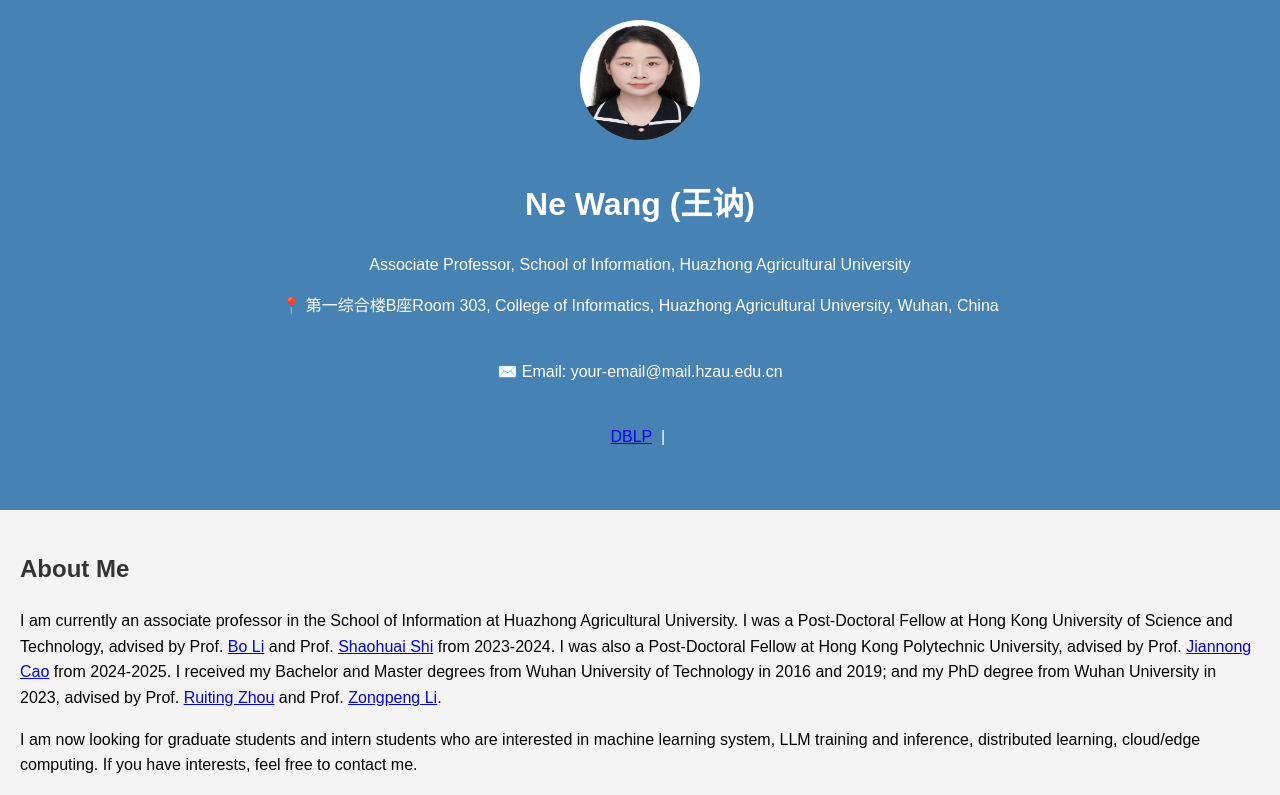
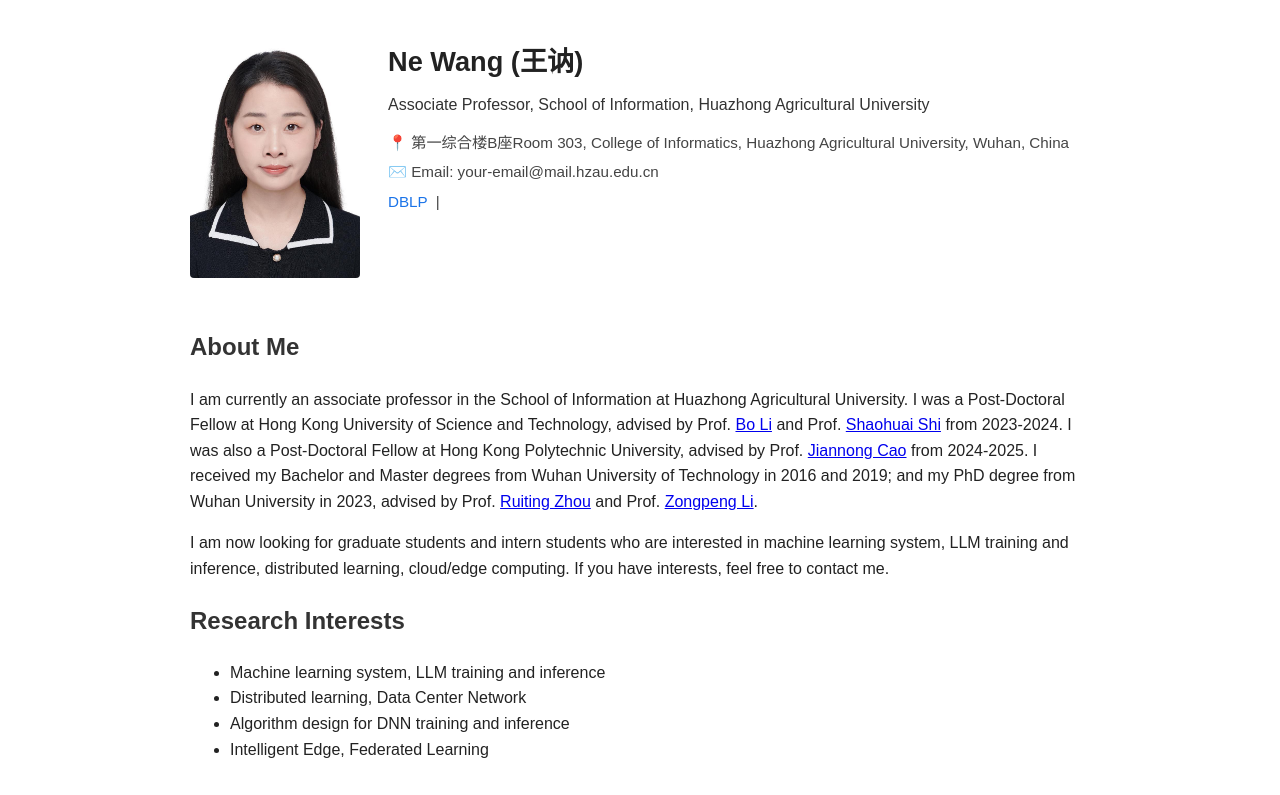
Before and after one commit to cswangne/nwang, a plain HTML site: page index.html in a window 1280 px wide. Shown: the top 795 px of the page. Drawn offline with Linux system fonts and the light colour scheme.

Commit message:
Update index.html

```diff
--- a/index.html
+++ b/index.html
@@ -10,21 +10,55 @@
             line-height: 1.6;
             margin: 0;
             padding: 0;
-            background-color: #f4f4f4;
+            background-color: #fff;
+            color: #222;
         }
+        /* ===== 新的 header：左侧方形头像 + 右侧信息 ===== */
         header {
-            background: #4682B4;
-            color: #fff;
-            padding: 20px 0;
-            text-align: center;
+            display: flex;
+            align-items: flex-start;
+            gap: 28px;
+            max-width: 900px;
+            margin: 40px auto 10px;
+            padding: 0 20px;
+            background: none;        /* 去掉蓝色背景 */
+            color: #222;             /* 文字改深色 */
+            text-align: left;
         }
         header img {
-            border-radius: 50%;
-            width: 120px;
-            height: 120px;
-            margin-bottom: 10px;
+            width: 170px;
+            height: auto;
+            border-radius: 4px;      /* 方形带一点圆角；想要纯方形改成 0 */
+            object-fit: cover;
+            margin: 0;
+            flex-shrink: 0;
         }
+        .header-info h1 {
+            margin: 0 0 8px;
+            font-size: 1.7em;
+            color: #222;
+        }
+        .header-info .title {
+            margin: 0 0 14px;
+            color: #333;
+            font-size: 1em;
+        }
+        .header-info .contact {
+            margin: 5px 0;
+            color: #444;
+            font-size: 0.95em;
+        }
+        .header-info .contact a {
+            color: #1a73e8;
+            text-decoration: none;
+        }
+        .header-info .contact a:hover {
+            text-decoration: underline;
+        }
+        /* ============================================ */
         .content {
+            max-width: 900px;
+            margin: 0 auto;
             padding: 20px;
         }
         h2 {
@@ -41,7 +75,6 @@
         }
         .publication-list li {
             margin-bottom: 15px;
-
         }
         .publication-title {
             color: #6a1b9a; /* Purple */
@@ -88,13 +121,6 @@
         <p>I am currently an associate professor in the School of Information at Huazhong Agricultural University. I was a Post-Doctoral Fellow at Hong Kong University of Science and Technology, advised by Prof. <a href="https://www.cse.ust.hk/~bli/">Bo Li</a> and Prof. <a href="https://shaohuais.github.io/">Shaohuai Shi</a> from 2023-2024. I was also a Post-Doctoral Fellow at Hong Kong Polytechnic University, advised by Prof. <a href="https://www4.comp.polyu.edu.hk/~csjcao/">Jiannong Cao</a> from 2024-2025. I received my Bachelor and Master degrees from Wuhan University of Technology in 2016 and 2019; and my PhD degree from Wuhan University in 2023, advised by Prof. <a href="https://ruitingzhou.wordpress.com/">Ruiting Zhou</a> and Prof. <a href="https://www.insc.tsinghua.edu.cn/inscen/info/1255/1104.htm">Zongpeng Li</a>.</p>
     	<p>I am now looking for graduate students and intern students who are interested in machine learning system, LLM training and inference, distributed learning, cloud/edge computing. If you have interests, feel free to contact me.</p>
     </section>
-
-    <!-- <section class="contact">
-        <h2>Contact</h2>
-        <p>Office: 第一综合楼B座Room 303</p>
-        <p>Email: <a href="mailto:ne.wang@mail.hzau.edu.cn">ne.wang@mail.hzau.edu.cn</a> or <a href="mailto:ne.wang@whu.edu.cn">ne.wang@whu.edu.cn</a></p>
-        <p>I am now looking for graduate students and intern students who are interested in machine learning system, LLM training and inference, distributed learning, cloud/edge computing. If you have interests, feel free to contact me.</p>
-    </section> -->
 
     <section class="research">
         <h2>Research Interests</h2>
```
Lines whose indentation alone changed are shown as unchanged.
